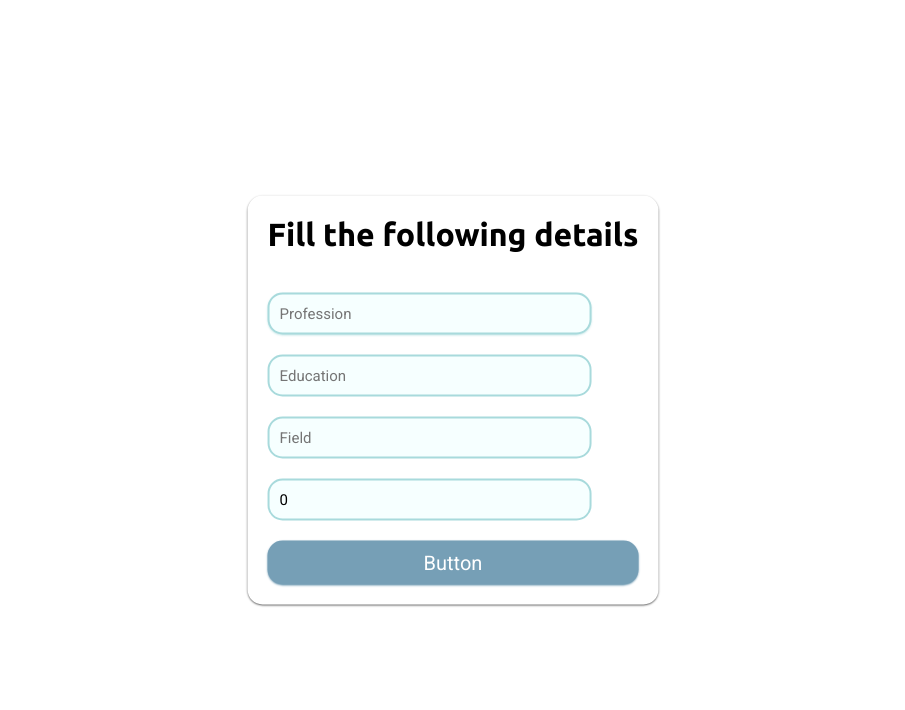
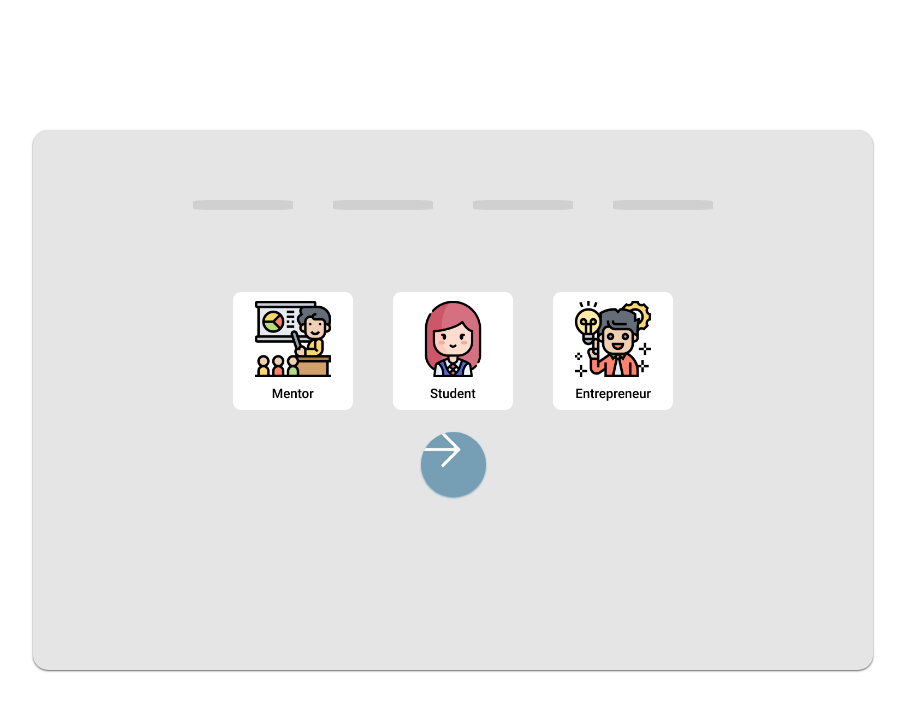
Before and after one commit to afif1400/app-inovact, a React (Create React App) app: page / in a window 1280 px wide. Shown: the top 710 px of the page, without its empty margins (187-1092 px from the left). Built offline with nearby package versions, Linux system fonts and the light colour scheme.

Commit message:
fix: Welcome step form working, design enhancements due

```diff
--- a/src/app.css
+++ b/src/app.css
@@ -58,7 +58,8 @@ html {
   padding: 5px !important;
   background: url("/src/assets/images/login/buttonArrow.png") no-repeat;
   width: 5.5rem;
-  height: 5.5rem; }
+  height: 5.5rem;
+  margin: auto; }
 
 .input-component {
   display: block;
@@ -125,18 +126,23 @@ html {
 .user-detail__container {
   background-color: #769fb6; }
 
+.user-detail__step-container {
+  text-align: center;
+  margin-top: 40px; }
+
 .user-detail__step {
   text-align: center;
   margin-top: 4rem;
-  height: 15px;
-  width: 15px;
-  margin: 0 2px;
+  height: 1rem;
+  width: 10rem;
+  margin: 1rem 2rem;
   background-color: #bbbbbb;
   border: none;
-  border-radius: 50%;
+  border-radius: 15% 15%;
   display: inline-block;
   opacity: 0.5; }
   .user-detail__step--active {
+    background-color: black;
     opacity: 1; }
   .user-detail__step--finish {
     background-color: #dddddd; }
@@ -149,10 +155,21 @@ html {
   text-align: center;
   padding: 2rem;
   border-radius: 15px;
-  box-shadow: 0 1px 2px rgba(0, 0, 0, 0.6); }
+  box-shadow: 0 1px 2px rgba(0, 0, 0, 0.6);
+  background-color: #e5e5e5;
+  width: 80rem;
+  height: 50rem;
+  align-items: middle;
+  justify-content: center; }
   .user-detail__form__img {
-    width: 7.1rem; }
+    width: 12rem;
+    margin: 2rem; }
+    .user-detail__form__img:hover {
+      transform: scale(1.05); }
+    .user-detail__form__img:active {
+      transform: scale(1); }
   .user-detail__form--buttons {
     overflow: auto; }
-  .user-detail__form--tab {
-    display: none; }
+
+.user-detail__type {
+  margin-top: 5rem; }
--- a/src/components/userInfo/Step1.tsx
+++ b/src/components/userInfo/Step1.tsx
@@ -3,17 +3,31 @@ import student from '../../assets/images/login/studentIcon.png';
 import entrepreneur from '../../assets/images/login/entrIcon.png';
 
 type AppProps = {
-    typeChange: any
+    typeChange: any,
+    nextStep: any
 };
 
-const Step1 = ({typeChange}: AppProps) => {
+const Step1 = ({typeChange, nextStep}: AppProps) => {
+    const continueStep = (e: any) => {
+        e.preventDefault();
+        nextStep();
+    }
+
 	return (
-    <div className="login-page__form">
-        <img src={mentor} id="mentor" alt="" className="login-page__form__social-icons__img" onClick={typeChange('type')}></img>
-        <img src={student} id="student" alt="" className="login-page__form__social-icons__img" onClick={typeChange('type')}></img>
-        <img src={entrepreneur} id="entrepreneur" alt="" className="login-page__form__social-icons__img" onClick={typeChange('type')}></img>
+    <div className="user-detail__form">
+        <div className="user-detail__step-container">
+            <span className="user-detail__step"></span>
+            <span className="user-detail__step"></span>
+            <span className="user-detail__step"></span>
+            <span className="user-detail__step"></span>
+        </div>
 
-        <a href="/" className="button--blue--round button--blue"></a>
+        <div className="user-detail__type">
+            <img src={mentor} id="mentor" alt="" className="user-detail__form__img" onClick={typeChange('type')}></img>
+            <img src={student} id="student" alt="" className="user-detail__form__img" onClick={typeChange('type')}></img>
+            <img src={entrepreneur} id="entrepreneur" alt="" className="user-detail__form__img" onClick={typeChange('type')}></img>
+        </div>
+        <a href="/" className="button--blue--round button--blue" onClick={continueStep}></a>
     </div> );
 };
 
--- a/src/components/userInfo/Step2.tsx
+++ b/src/components/userInfo/Step2.tsx
@@ -1,43 +1,34 @@
-import React, { useState } from "react";
-
-interface IUserIntro {
-    name: string;
-    ph: string;
-    uni: string;
-}
-
 type AppProps = {
-    typeChange: any;
+    typeChange: any,
+    nextStep: any
 };
 
-const Step2 = ({ typeChange }: AppProps) => {
-    const [userIntro, setUserIntro] = useState<IUserIntro>({
-        name: "",
-        ph: "",
-        uni: "",
-    });
-
-    const handleInputChange = (e: any) => {
-        const property = e.target.id;
-        setUserIntro((prev) => {
-            return { ...prev, [property]: e.target.value };
-        });
-        // console.log(userIntro);
-        typeChange(property);
-    };
+const Step2 = ({ typeChange, nextStep }: AppProps) => {
+    const continueStep = (e: any) => {
+        e.preventDefault();
+        nextStep();
+    }
 
     return (
         <div className="user-detail__form">
+            <div className="user-detail__step-container">
+                <span className="user-detail__step"></span>
+                <span className="user-detail__step"></span>
+                <span className="user-detail__step"></span>
+                <span className="user-detail__step"></span>
+            </div>
+
             <h1 className="heading-login u-margin-bottom-medium">
                 Fill the following details
             </h1>
 
-            <input onChange={handleInputChange} id="name" autoFocus type="text" className="input-component" placeholder="Name" value={userIntro.name}></input>
-            <input onChange={handleInputChange} id="ph" type="text" className="input-component" placeholder="Phone number" value={userIntro.ph}></input>
-            <input onChange={handleInputChange} id="uni" type="text" className="input-component" placeholder="University / Institution" value={userIntro.uni}></input>
+            <input onChange={typeChange('name')} id="name" autoFocus type="text" className="input-component" placeholder="Name"></input>
+            <input onChange={typeChange('ph')} id="ph" type="text" className="input-component" placeholder="Phone number"></input>
+            <input onChange={typeChange('uni')} id="uni" type="text" className="input-component" placeholder="University / Institution"></input>
+
             <input id="empty" type="text" className="input-component" placeholder=""></input>
 
-            <a href="/" className="button--blue">
+            <a href="/" className="button--blue" onClick={continueStep}>
                 Button
             </a>
         </div>
--- a/src/components/userInfo/Step3.tsx
+++ b/src/components/userInfo/Step3.tsx
@@ -1,46 +1,33 @@
-import React, {useState} from "react";
-
-interface IUserWork {
-    profession: string,
-    education: string,
-    field: string,
-	years: number
-}
-
 type AppProps = {
-	typeChange: any;
+	typeChange: any,
+    nextStep: any
 };
 
-const Step3 = ({typeChange}: AppProps) => {
-	const [userWork, setUserIntro] = useState<IUserWork>(
-		{
-            profession: "",
-            education: "",
-            field: "",
-            years: 0
-        }
-    )
-
-	const handleInputChange = (e: any)  => {
-		const property = e.target.id;
-		setUserIntro((prev) => {
-            return { ...prev, [property]: e.target.value }
-		})
-		// console.log(userWork);
+const Step3 = ({typeChange, nextStep}: AppProps) => {
+    const continueStep = (e: any) => {
+        e.preventDefault();
+        nextStep();
 	}
 
 	return (
 		<div className="user-detail__form">
+			<div className="user-detail__step-container">
+				<span className="user-detail__step"></span>
+				<span className="user-detail__step"></span>
+				<span className="user-detail__step"></span>
+				<span className="user-detail__step"></span>
+			</div>
+
 			<h1 className="heading-login u-margin-bottom-medium">
 				Fill the following details
 			</h1>
 
-			<input onChange={handleInputChange} id="profession" autoFocus type="text" className="input-component" placeholder="Profession" value={userWork.profession}></input>
-			<input onChange={handleInputChange} id="education" type="text" className="input-component" placeholder="Education" value={userWork.education}></input>
-			<input onChange={handleInputChange} id="field" type="text" className="input-component" placeholder="Field" value={userWork.field}></input>
-			<input onChange={handleInputChange} id="years" type="number" className="input-component" placeholder="Years" value={userWork.years}></input>
+			<input onChange={typeChange('profession')} id="profession" autoFocus type="text" className="input-component" placeholder="Profession"></input>
+			<input onChange={typeChange('education')} id="education" type="text" className="input-component" placeholder="Education"></input>
+			<input onChange={typeChange('field')} id="field" type="text" className="input-component" placeholder="Field"></input>
+			<input onChange={typeChange('years')} id="years" type="number" className="input-component" placeholder="Years"></input>
 
-			<a href="/" className="button--blue">Button</a>
+			<a href="/" className="button--blue" onClick={continueStep}>Button</a>
 		</div> );
 };
 
--- a/src/components/userInfo/StepForm.tsx
+++ b/src/components/userInfo/StepForm.tsx
@@ -21,7 +21,7 @@ interface IUserInfo {
 const Form: React.FC = () => {
     const [userInfo, setUserInfo] = useState<IUserInfo>(
         {
-            step: 3,
+            step: 1,
             type: "",
             name: "",
             ph: "",
@@ -69,14 +69,17 @@ const Form: React.FC = () => {
         if(userInfo.step === 1) {
             return <Step1
                 typeChange = {handleChange}
+                nextStep = {nextStep}
             />
         } else if(userInfo.step === 2) {
             return <Step2
                 typeChange = {handleChange}
+                nextStep = {nextStep}
             />
         } else if(userInfo.step === 3) {
             return <Step3
                 typeChange = {handleChange}
+                nextStep = {nextStep}
             />
         }
     }
--- a/src/sass/components/_buttons.scss
+++ b/src/sass/components/_buttons.scss
@@ -25,6 +25,6 @@
     background: url('/src/assets/images/login/buttonArrow.png') no-repeat;
     width: 5.5rem;
     height: 5.5rem;
-
+    margin: auto;
   }
 }
--- a/src/sass/pages/_user-detail.scss
+++ b/src/sass/pages/_user-detail.scss
@@ -3,19 +3,25 @@
       background-color: #769fb6;
     }
 
+    &__step-container {
+      text-align:center;
+      margin-top:40px;
+    }
+
     &__step {
       text-align: center;
       margin-top: 4rem;
-      height: 15px;
-      width: 15px;
-      margin: 0 2px;
+      height: 1rem;
+      width: 10rem;
+      margin: 1rem 2rem;
       background-color: #bbbbbb;
       border: none;
-      border-radius: 50%;
+      border-radius: 15% 15%;
       display: inline-block;
       opacity: 0.5;
 
       &--active {
+        background-color: black;
         opacity: 1;
       }
 
@@ -33,17 +39,31 @@
       padding: 2rem;
       border-radius: 15px;
       box-shadow: 0 1px 2px rgba($color-black, 0.6);
+      background-color: $color-login-bg;
+      width: 80rem;
+      height: 50rem;
+      // display: flex;
+      align-items: middle;
+      justify-content: center;
 
       &__img {
-        width: 7.1rem;
+        width: 12rem;
+        margin: 2rem;
+        &:hover {
+          transform: scale(1.05);
+        }
+        &:active {
+          transform: scale(1);
+        }
       }
 
       &--buttons {
         overflow:auto;
       }
+    }
 
-      &--tab {
-        display: none;
-      }
+      &__type {
+      margin-top: 5rem;
     }
+
   }
```
Also changed, not shown: src/assets/images/login/arrow.png (added), src/assets/images/login/buttonArrow.png.
